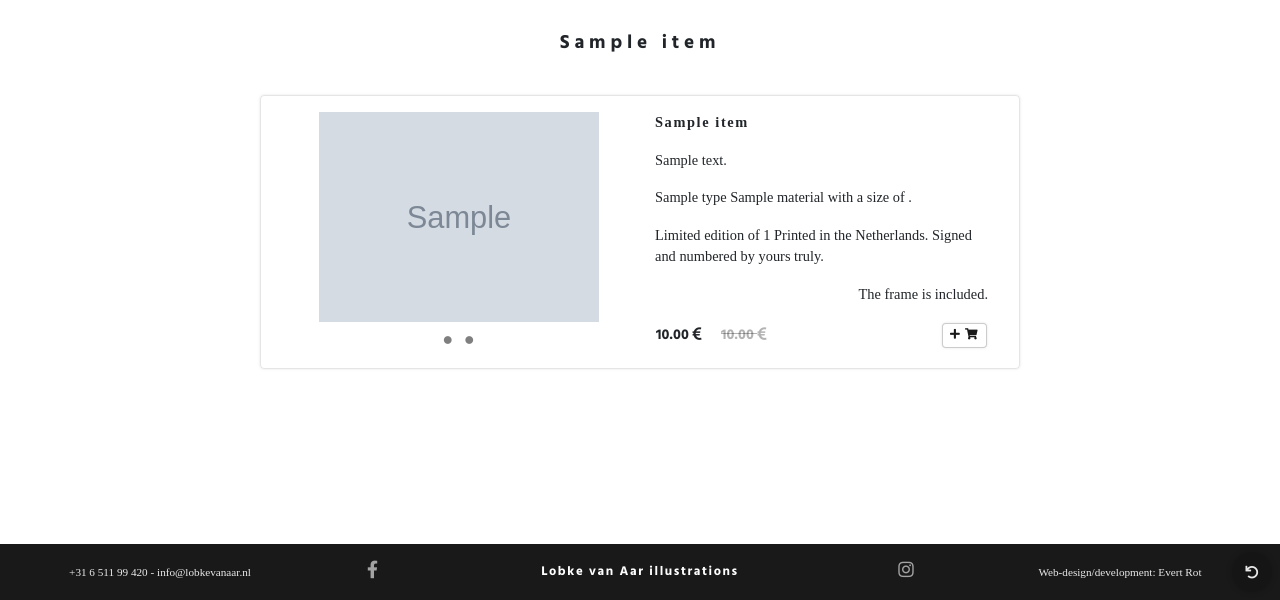
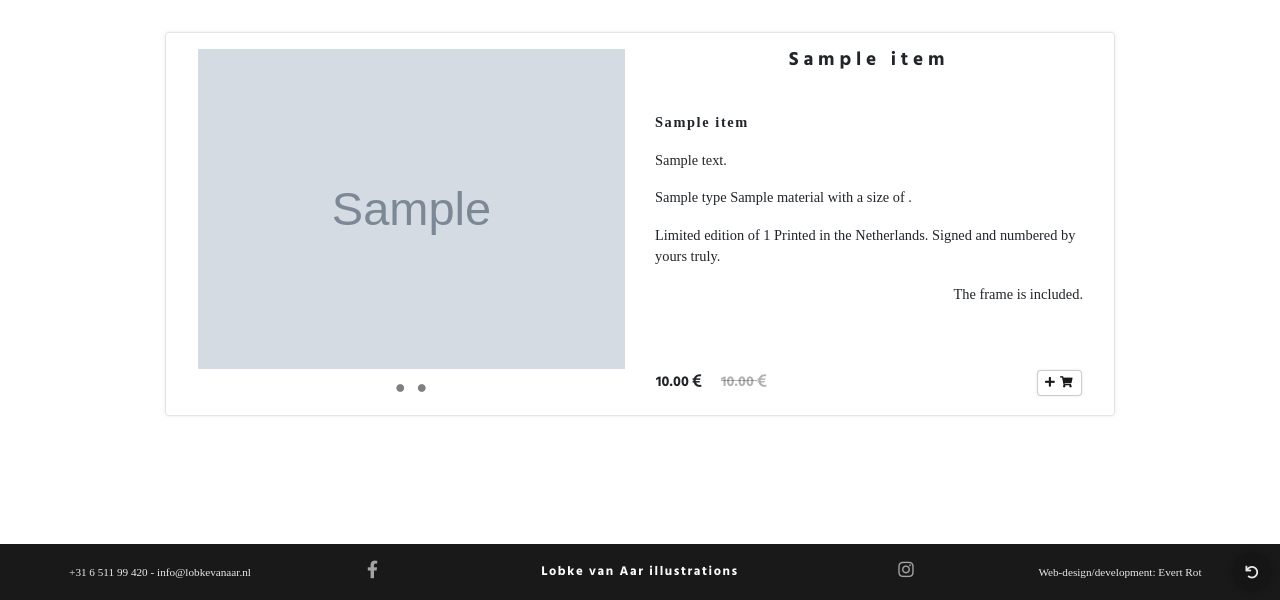
Before and after one commit to Evert-R/milestone-four, a Django app: page /shop/1 in a window 1280 px wide. Shown: the part 200-800 px from the top of the page. Run offline with Django 3.2, Linux system fonts and the light colour scheme; tables that the repository leaves empty hold one stand-in row (values such as "Sample post"); grey boxes marked "Sample" are stand-in pictures; some libraries are stand-ins or nearby versions; some web fonts are replaced.

Commit message:
Bigger detail images

```diff
--- a/shop/templates/shopdetails.html
+++ b/shop/templates/shopdetails.html
@@ -1,15 +1,11 @@
 {% extends 'base.html' %}
 {% load static %}
 {% block content %}
-<section class="container-lg er-shop-details">
-    <div class="row">
-        <div class="col-12">
-            <h1>{{ work.title }}</h1>
-        </div>
-    </div>
+<section class="container-md er-shop-details">
+
     <!-- Show details of a shop item -->
     <div class="row">
-        <div class="col-12 col-md-10 offset-md-1 col-lg-8 offset-lg-2">
+        <div class="col-12 col-lg-10 offset-lg-1">
             <div class="row er-shop-wrap">
                 {% if work.shop_settings.main_image %}
                 {# check if a custom main image was set #}
@@ -23,6 +19,7 @@
 
                     <div class="col-12 order-3 col-sm-6 order-sm-3">
                         <div class="er-shop-top">
+                            <h1>{{ work.title }}</h1>
                             <p>{{ work.under_title }}</p>
                         </div>
                         <!-- Show item description -->
--- a/static/css/custom.css
+++ b/static/css/custom.css
@@ -497,7 +497,7 @@ table {
     background-size: contain;
     background-repeat: no-repeat;
     padding: 1.2rem;
-    height: 15rem;
+    height: 18rem;
     width: 100%;
 }
 
@@ -594,7 +594,7 @@ table {
     padding: 1.2rem;
     margin-bottom: 1rem;
     width: 100%;
-    height: 25vh;
+    height: 40vh!important;
 }
 
 .er-discount {
```
